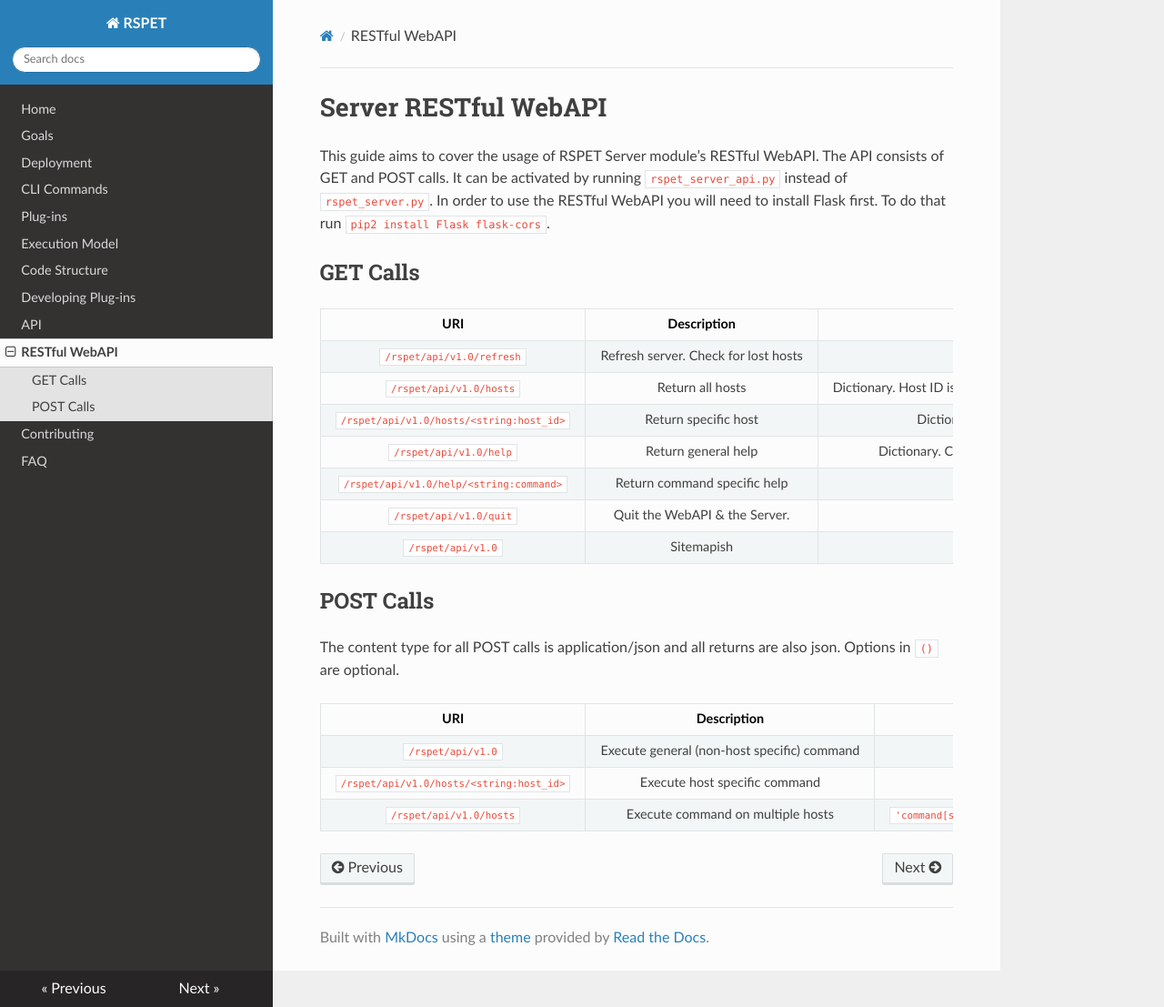
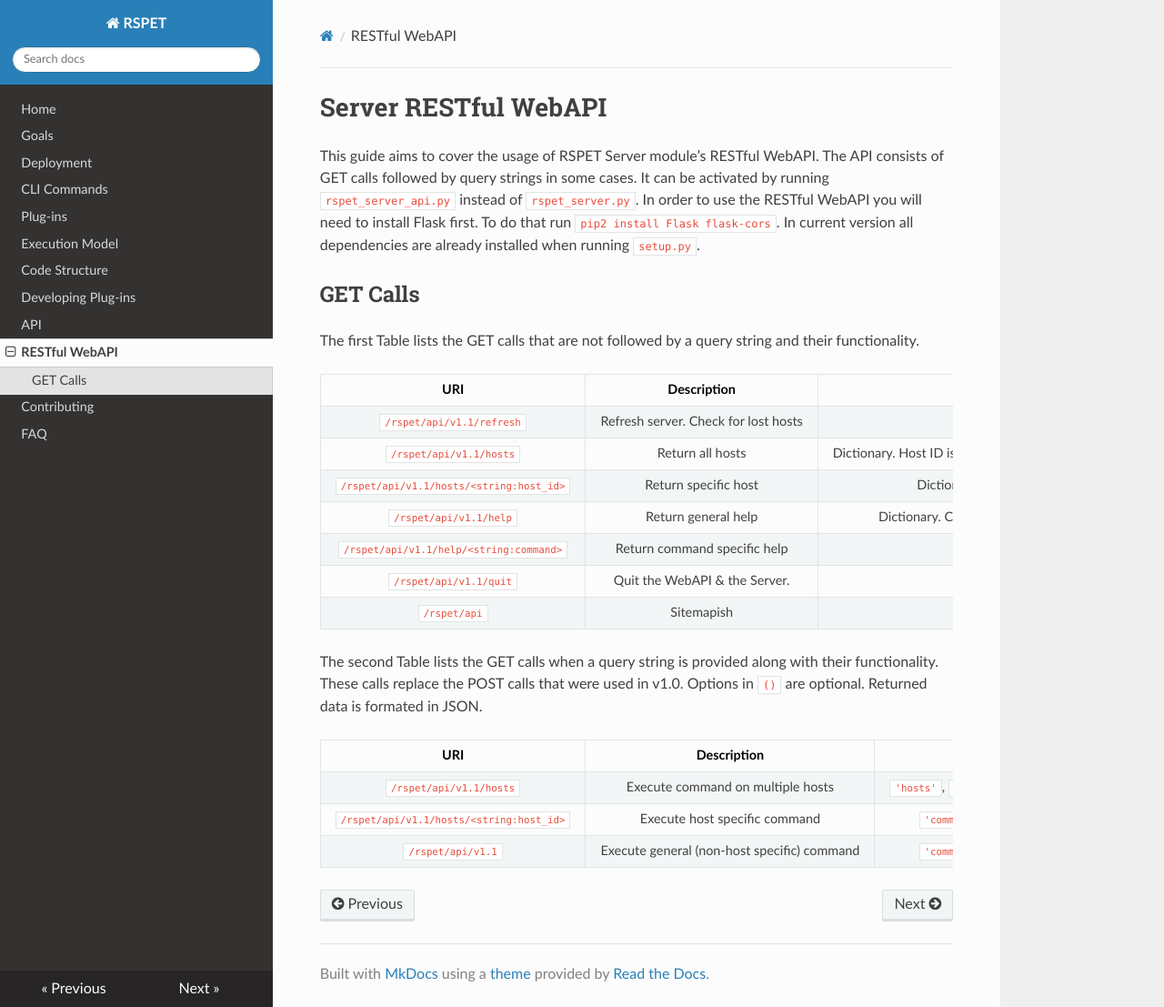
Before and after one commit to panagiks/md-docs, an MkDocs documentation site: the page built from docs/REST_API.md, in a window 1280 px wide and 1107 px high. Shown: the whole window at 91% size. Built offline with MkDocs 1.6.1, drawn with Linux system fonts in a browser that asks for light colours; nearby versions of some CDN libraries; old or Windows-style settings are respelled for this version of MkDocs.

Commit message:
Update for REST API v1.1

```diff
--- a/docs/REST_API.md
+++ b/docs/REST_API.md
@@ -1,29 +1,34 @@
 # Server RESTful WebAPI
 
 This guide aims to cover the usage of RSPET Server module's RESTful WebAPI. The
-API consists of GET and POST calls. It can be activated by running `rspet_server_api.py`
-instead of `rspet_server.py`. In order to use the RESTful WebAPI you will need to
-install Flask first. To do that run `pip2 install Flask flask-cors`.
+API consists of GET calls followed by query strings in some cases. It can be
+activated by running `rspet_server_api.py` instead of `rspet_server.py`. In order
+to use the  RESTful WebAPI you will need to install Flask first. To do that run
+`pip2 install Flask flask-cors`. In current version all dependencies are already
+installed when running `setup.py`.
 
 ## GET Calls
 
+The first Table lists the GET calls that are not followed by a query string and their
+functionality.
+
 | URI | Description | Returns |
 |:-------------:|:-------------:|:-------------:|
-| `/rspet/api/v1.0/refresh` | Refresh server. Check for lost hosts | 204 |
-| `/rspet/api/v1.0/hosts`   | Return all hosts | Dictionary. Host ID is key. Unfolds to Dictionary. Keys : `'ip'`, `'port'`, `'version'`, `'type'`, `'hostname'`, `'OS'` |
-| `/rspet/api/v1.0/hosts/<string:host_id>` | Return specific host | Dictionary. Keys : `'ip'`, `'port'`, `'type'`, `'uri'`, `'version'`, `'hostname'`, `'OS'` |
-| `/rspet/api/v1.0/help` | Return general help | Dictionary. Command is key. Unfolds to Dictionary. Keys : `'help'`, `'states'`, `'syntax'`, `'uri'`|
-| `/rspet/api/v1.0/help/<string:command>` | Return command specific help | Dictionary. Keys : `'help'`, `'states'`,  `'syntax'`, `;uri` |
-| `/rspet/api/v1.0/quit` | Quit the WebAPI & the Server. | 204 |
-| `/rspet/api/v1.0` | Sitemapish | Array. Unfolds to Dictionary. Keys : `'doc'`, `'methods'`, `'uri'` |
+| `/rspet/api/v1.1/refresh` | Refresh server. Check for lost hosts | 204 |
+| `/rspet/api/v1.1/hosts`   | Return all hosts | Dictionary. Host ID is key. Unfolds to Dictionary. Keys : `'ip'`, `'port'`, `'version'`, `'type'`, `'hostname'`, `'OS'` |
+| `/rspet/api/v1.1/hosts/<string:host_id>` | Return specific host | Dictionary. Keys : `'ip'`, `'port'`, `'type'`, `'uri'`, `'version'`, `'hostname'`, `'OS'` |
+| `/rspet/api/v1.1/help` | Return general help | Dictionary. Command is key. Unfolds to Dictionary. Keys : `'help'`, `'states'`, `'syntax'`, `'uri'`|
+| `/rspet/api/v1.1/help/<string:command>` | Return command specific help | Dictionary. Keys : `'help'`, `'states'`,  `'syntax'`, `;uri` |
+| `/rspet/api/v1.1/quit` | Quit the WebAPI & the Server. | 204 |
+| `/rspet/api` | Sitemapish | Array. Unfolds to Dictionary. Keys : `'doc'`, `'methods'`, `'uri'` |
 
-## POST Calls
 
-The content type for all POST calls is application/json and all returns are also
-json. Options in `()` are optional.
+The second Table lists the GET calls when a query string is provided along with their functionality.
+These calls replace the POST calls that were used in v1.0. Options in `()` are optional. Returned data
+is formated in JSON.
 
-| URI | Description | Options | Returns |
+| URI | Description | Query Options | Returns |
 |:-------------:|:-------------:|:-------------:|:-------------:|
-| `/rspet/api/v1.0` | Execute general (non-host specific) command | `'command[str]'`, `('args[array[str]]')` | JSON : [Dictionary. Keys : `'transition'`, `'code'`, `'string'`]. HTTP : [200/404] |
-| `/rspet/api/v1.0/hosts/<string:host_id>` | Execute host specific command | `'command[str]'`, `('args[array[str]]')` | JSON : [Dictionary. Keys : `'transition'`, `'code'`, `'string'`]. HTTP : [200/400/404] |
-| `/rspet/api/v1.0/hosts` | Execute command on multiple hosts | `'command[str]'`, `'hosts[array[int]]'`, `('args[array[str]]')` | JSON : [Dictionary. Keys : `'transition'`, `'code'`, `'string'`]. HTTP : [200/400/404] |
+| `/rspet/api/v1.1/hosts` | Execute command on multiple hosts | `'hosts'`, `'command'`, `('args'(multiple))` | JSON : [Dictionary. Keys : `'transition'`, `'code'`, `'string'`]. HTTP : [200/400/404] |
+| `/rspet/api/v1.1/hosts/<string:host_id>` | Execute host specific command | `'command'`, `('args'(multiple))` | JSON : [Dictionary. Keys : `'transition'`, `'code'`, `'string'`]. HTTP : [200/400/404] |
+| `/rspet/api/v1.1` | Execute general (non-host specific) command | `'command'`, `('args'(multiple))` | JSON : [Dictionary. Keys : `'transition'`, `'code'`, `'string'`]. HTTP : [200/400/404] |
```
